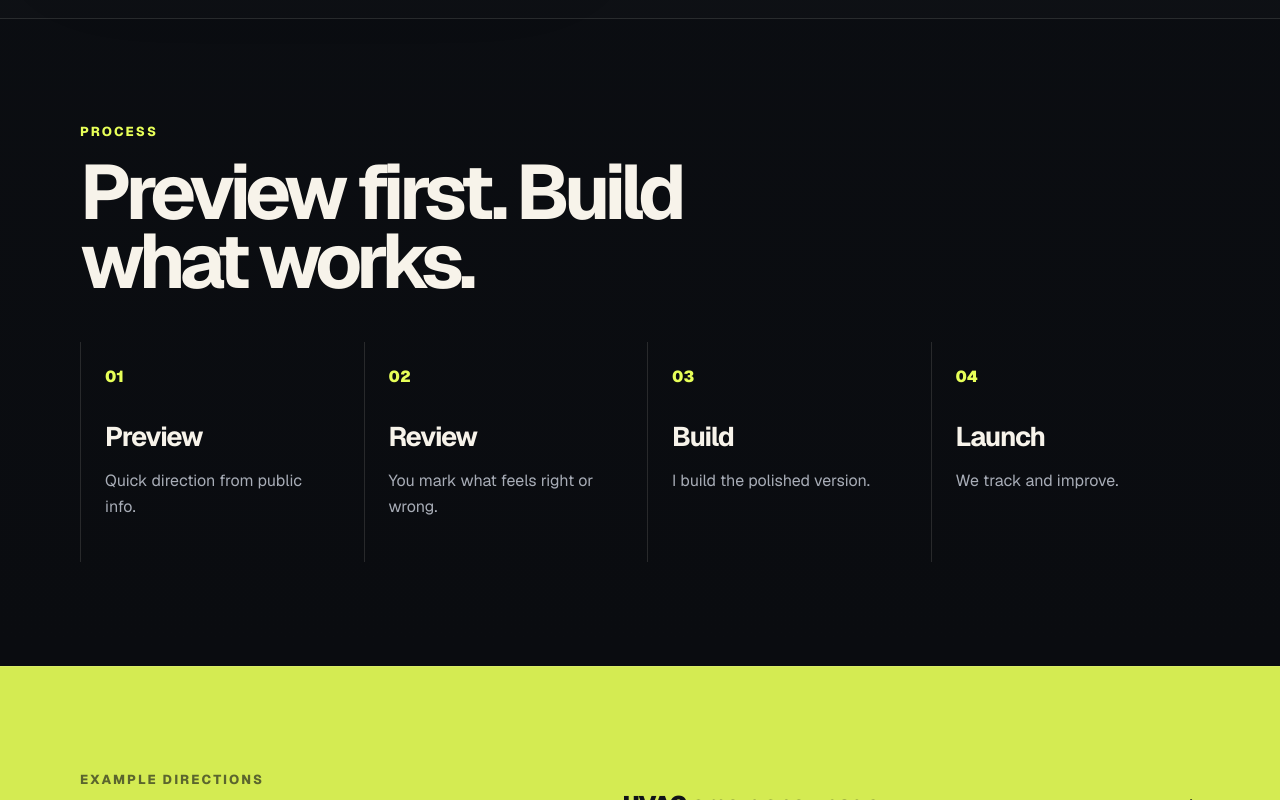
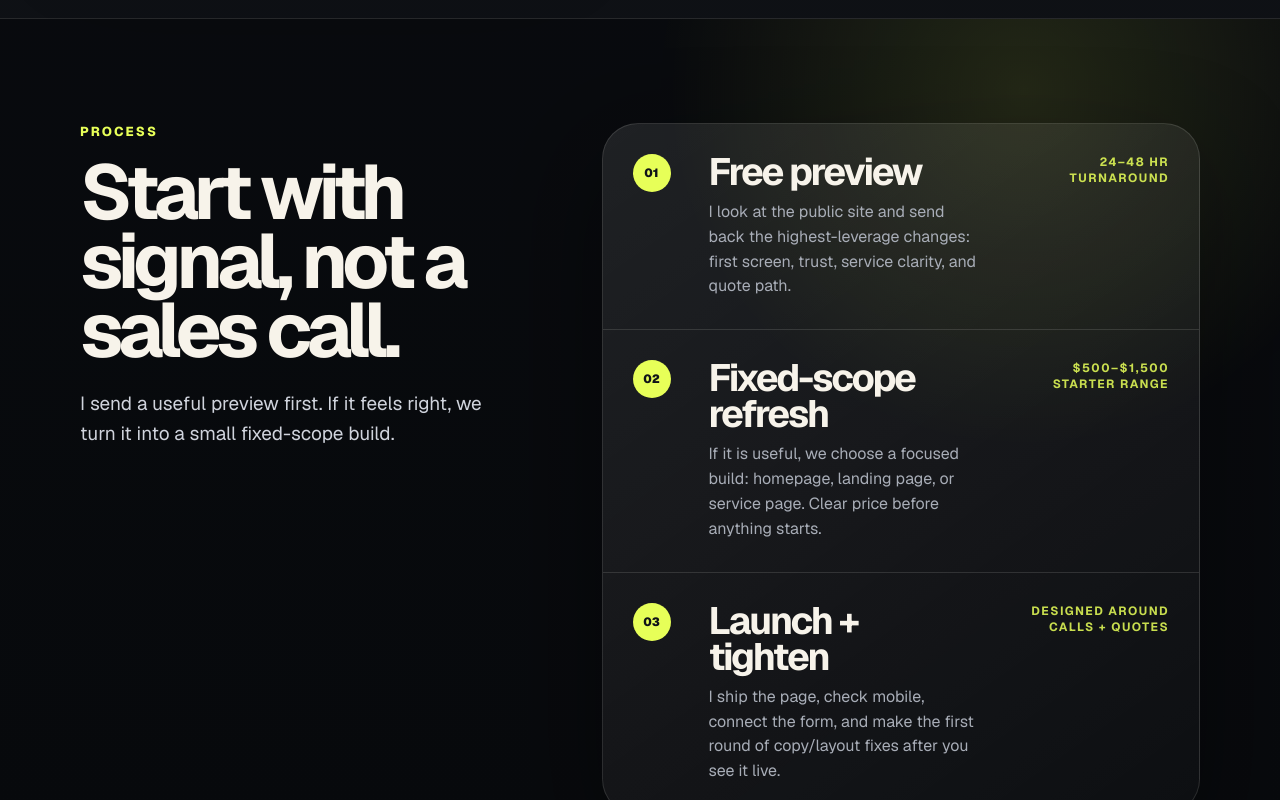
Before and after one commit to vnguyendc/built-by-vinh, a Next.js app: page / in a window 1280 px wide. Shown: the part 5160-5960 px from the top of the page. Built offline with nearby package versions, Linux system fonts and the light colour scheme.

Commit message:
Redesign process section with concrete workflow

```diff
--- a/src/app/globals.css
+++ b/src/app/globals.css
@@ -267,3 +267,22 @@ figcaption span { display: block; }
   .serviceRow { grid-template-columns: 1fr; gap: 12px; padding: 26px 0; }
   .serviceRow strong { justify-self: start; max-width: none; text-align: left; }
 }
+
+.processSection { background: radial-gradient(circle at 80% 8%, rgba(231,255,88,.12), transparent 28%), rgba(0,0,0,.22); }
+.processLayout { display: grid; grid-template-columns: .86fr 1.14fr; gap: 70px; align-items: start; }
+.processIntro p:not(.kicker) { max-width: 430px; margin: 24px 0 0; color: #d0d4dd; font-size: 19px; line-height: 1.55; }
+.processPanel { border: 1px solid var(--line); border-radius: 36px; overflow: hidden; background: linear-gradient(145deg, rgba(255,255,255,.095), rgba(255,255,255,.025)); box-shadow: 0 34px 100px rgba(0,0,0,.34); }
+.processItem { display: grid; grid-template-columns: 54px 1fr 170px; gap: 22px; padding: 30px; align-items: start; border-bottom: 1px solid var(--line); }
+.processItem:last-child { border-bottom: 0; }
+.processNum { width: 38px; height: 38px; border-radius: 999px; display: grid; place-items: center; background: var(--accent); color: var(--ink); font-size: 12px; font-weight: 950; }
+.processItem h3 { margin: 0 0 10px; font-size: clamp(26px, 3vw, 38px); line-height: .95; letter-spacing: -.055em; }
+.processItem p { margin: 0; color: var(--muted); font-size: 16px; line-height: 1.55; }
+.processItem strong { justify-self: end; max-width: 150px; color: rgba(231,255,88,.86); font-size: 12px; line-height: 1.35; letter-spacing: .12em; text-align: right; text-transform: uppercase; }
+
+@media (max-width: 900px) {
+  .processLayout { grid-template-columns: 1fr; gap: 30px; }
+  .processIntro p:not(.kicker) { font-size: 17px; }
+  .processPanel { border-radius: 28px; }
+  .processItem { grid-template-columns: 1fr; gap: 13px; padding: 24px; }
+  .processItem strong { justify-self: start; max-width: none; text-align: left; }
+}
--- a/src/app/page.tsx
+++ b/src/app/page.tsx
@@ -28,10 +28,24 @@ const services = [
 const problems = ["Unclear offer", "Hidden phone", "Late reviews", "Weak quote path"];
 
 const steps = [
-  ["01", "Preview", "Quick direction from public info."],
-  ["02", "Review", "You mark what feels right or wrong."],
-  ["03", "Build", "I build the polished version."],
-  ["04", "Launch", "We track and improve."],
+  [
+    "01",
+    "Free preview",
+    "I look at the public site and send back the highest-leverage changes: first screen, trust, service clarity, and quote path.",
+    "24–48 hr turnaround",
+  ],
+  [
+    "02",
+    "Fixed-scope refresh",
+    "If it is useful, we choose a focused build: homepage, landing page, or service page. Clear price before anything starts.",
+    "$500–$1,500 starter range",
+  ],
+  [
+    "03",
+    "Launch + tighten",
+    "I ship the page, check mobile, connect the form, and make the first round of copy/layout fixes after you see it live.",
+    "Designed around calls + quotes",
+  ],
 ];
 
 const examples = ["HVAC emergency page", "Plumbing quote flow", "Electrical homepage", "Pest control local page", "Roofing estimate page"];
@@ -220,18 +234,22 @@ function About() {
 
 function Process() {
   return (
-    <section className="section" id="process">
-      <div className="wrap">
-        <div className="sectionHeader compact">
+    <section className="section processSection" id="process">
+      <div className="wrap processLayout">
+        <div className="processIntro">
           <p className="kicker">Process</p>
-          <h2>Preview first. Build what works.</h2>
+          <h2>Start with signal, not a sales call.</h2>
+          <p>I send a useful preview first. If it feels right, we turn it into a small fixed-scope build.</p>
         </div>
-        <div className="processGrid">
-          {steps.map(([num, title, copy]) => (
-            <article className="step" key={num}>
-              <span>{num}</span>
-              <h3>{title}</h3>
-              <p>{copy}</p>
+        <div className="processPanel">
+          {steps.map(([num, title, copy, meta]) => (
+            <article className="processItem" key={num}>
+              <div className="processNum">{num}</div>
+              <div>
+                <h3>{title}</h3>
+                <p>{copy}</p>
+              </div>
+              <strong>{meta}</strong>
             </article>
           ))}
         </div>
```
